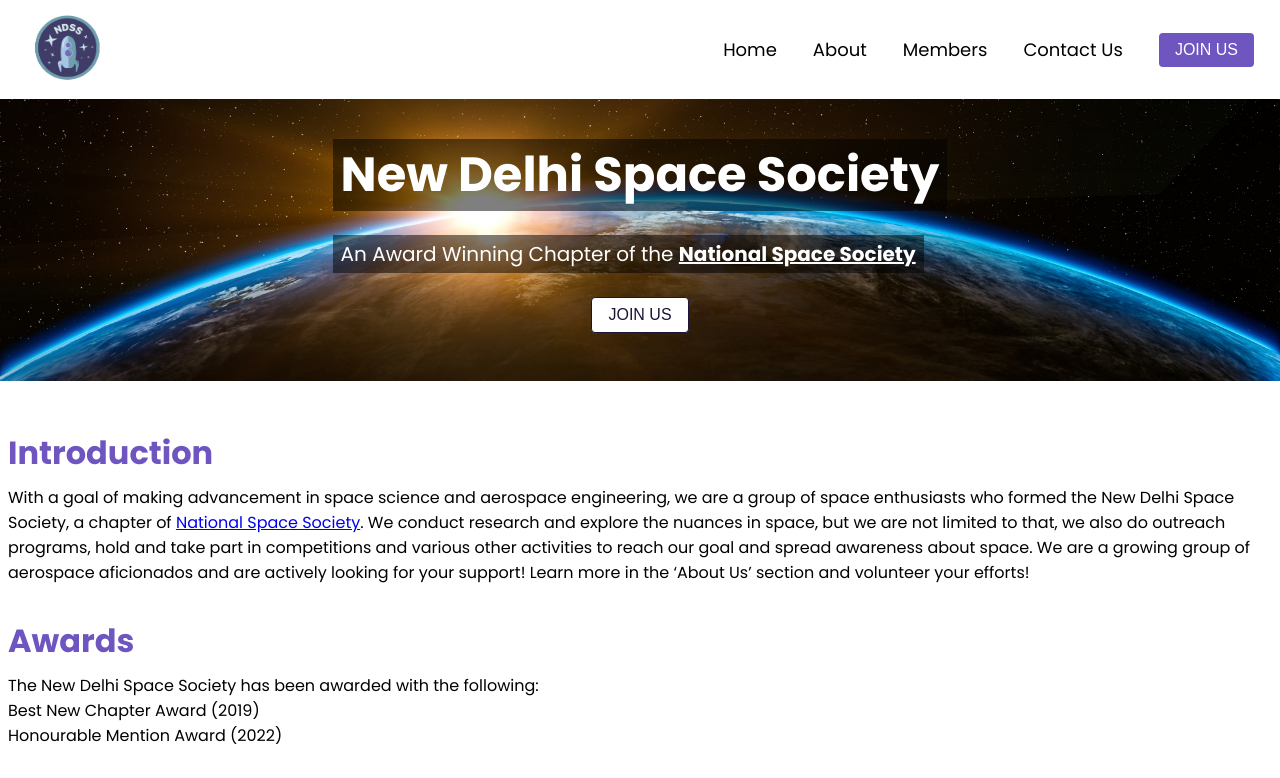
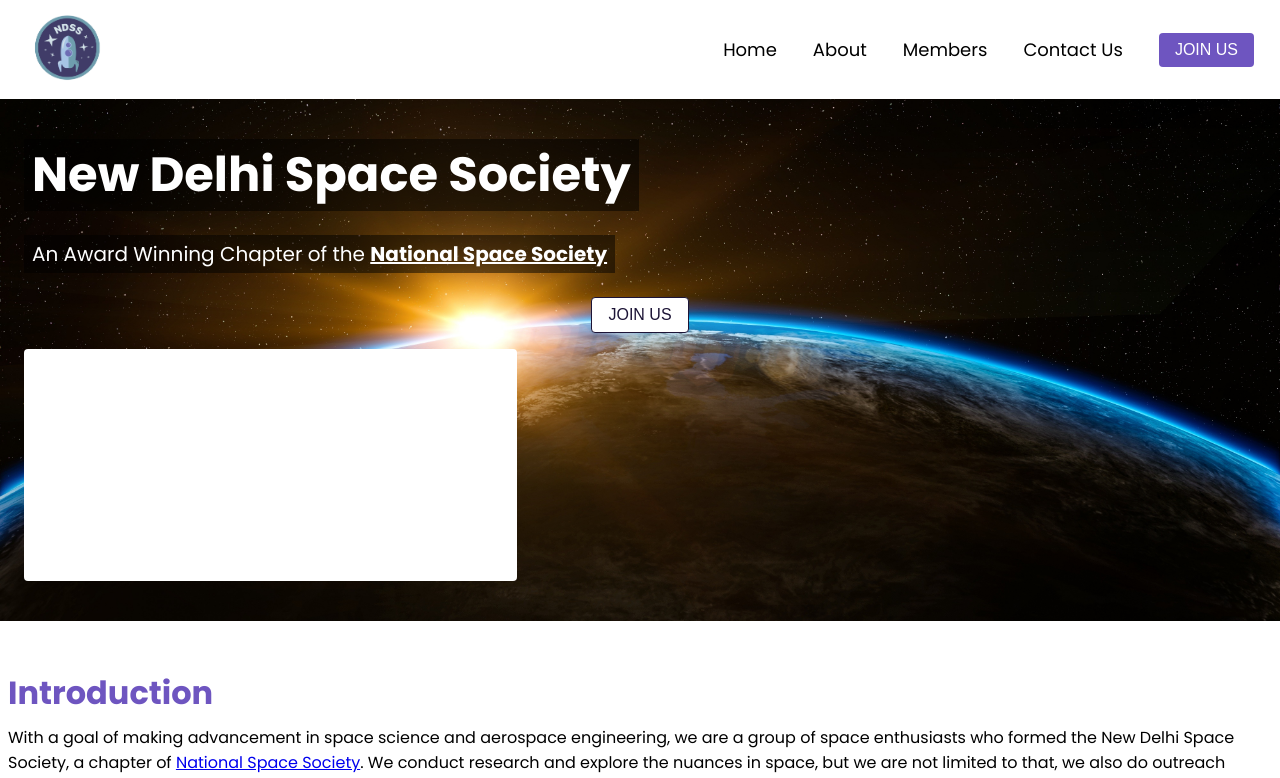
Before and after one commit to New-Delhi-Space-Society/new-delhi-space-society.github.io, a Next.js app: page / in a window 1280 px wide. Shown: the top 778 px of the page. Built offline with nearby package versions, Linux system fonts and the light colour scheme.

Commit message:
featured card

```diff
--- a/components/index/Hero.tsx
+++ b/components/index/Hero.tsx
@@ -48,6 +48,26 @@ const JoinUsLink = styled.a`
   text-decoration: none;
 `;
 
+const FeaturedCard = styled.div`
+  background-color: #ffffff;
+  padding: 16px;
+  border-radius: 4px;
+  margin-top: 16px;
+
+  @media ${device.lg} {
+    margin-top: 0;
+    width: 40%;
+  }
+`;
+
+const FeaturedTitle = styled(KH1)`
+  margin-bottom: 8px;
+`;
+
+const FeaturedDescription = styled(KSubtitle)`
+  margin-bottom: 16px;
+`;
+
 function Hero() {
   return (
     <HeroContainer>
@@ -78,6 +98,14 @@ function Hero() {
               Join Us
             </Button>
           </JoinUsLink>
+          <FeaturedCard>
+            <FeaturedTitle>Featured Stuff</FeaturedTitle>
+            <FeaturedDescription>
+              This is a card for showing featured stuff. You can put anything
+              you want in here, such as upcoming events, new articles, or
+              interesting links.
+            </FeaturedDescription>
+          </FeaturedCard>
         </div>
       </HeroContainerTwo>
     </HeroContainer>
```
